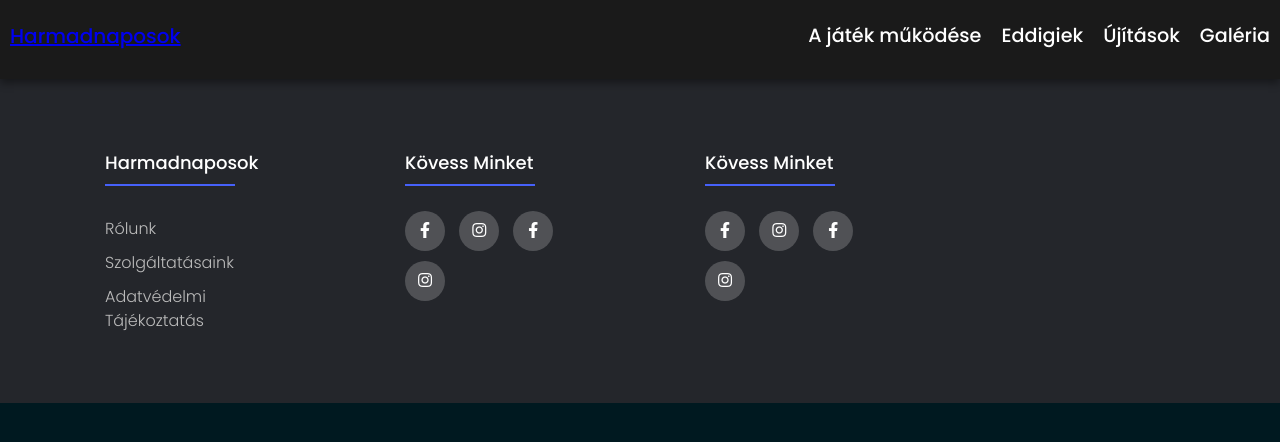
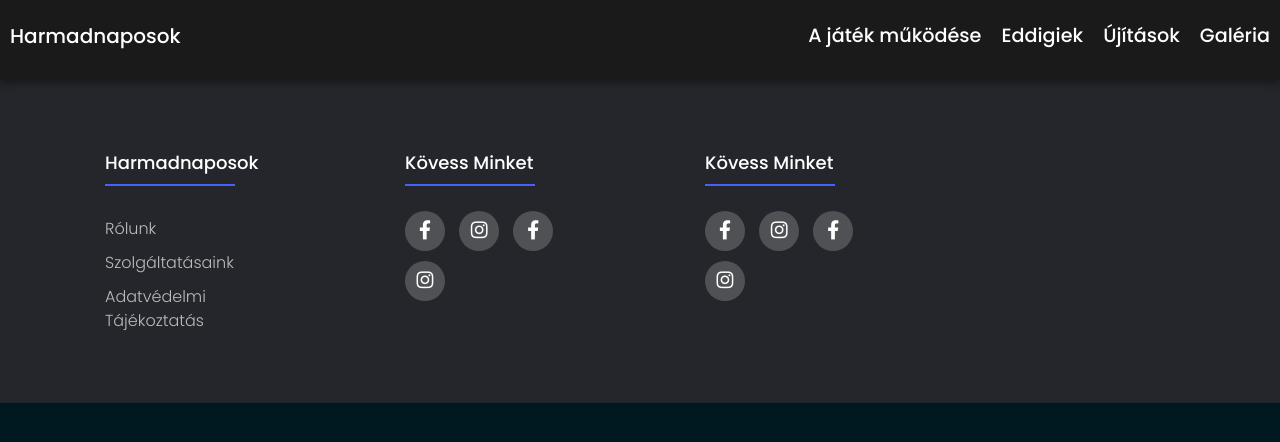
Before and after one commit to AkosVendler/Harmadnaposok, a plain HTML site: page újítások/index.html in a window 1280 px wide. Drawn offline with nearby package versions, Linux system fonts and the light colour scheme.

Commit message:
Update navstyle.css

```diff
--- a/újítások/navstyle.css
+++ b/újítások/navstyle.css
@@ -19,7 +19,7 @@
     padding-top: 6px;
     list-style-type: none;
   }
-  #a {
+  a {
     font-size: larger;
     color: white;
     text-decoration: none;
```
